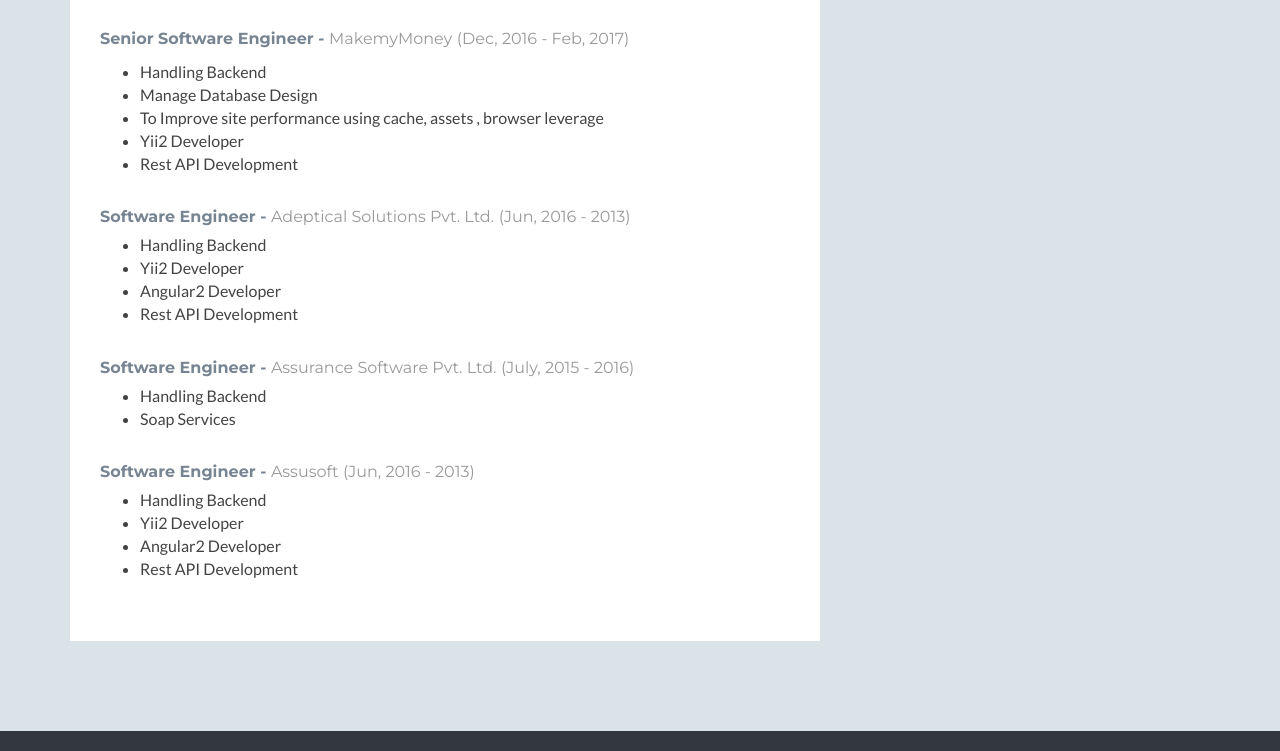
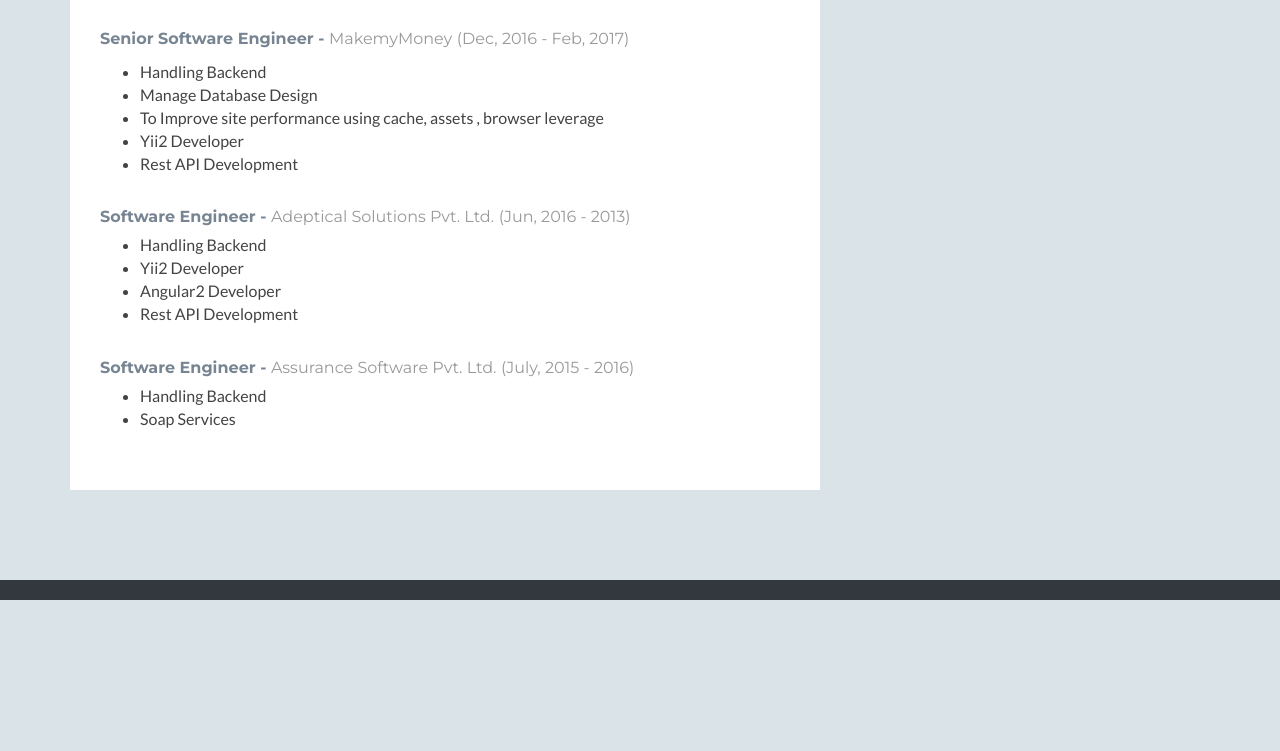
Before and after one commit to doublehrajput/doublehrajput.github.io, a plain HTML site: page index.html in a window 1280 px wide. Shown: the part 3128-3879 px from the top of the page. After the commit the page ends 3728 px from the top, so only its background shows below. Drawn offline with nearby package versions, Linux system fonts and the light colour scheme; some icons are missing.

```diff
--- a/index.html
+++ b/index.html
@@ -258,17 +258,6 @@
                             </p>
                         </div><!--//item-->
 
-                        <div class="item">
-                            <h3 class="title">Software Engineer - <span class="place"><a href="#">Assusoft</a></span> <span class="year">(Jun, 2016 - 2013)</span></h3>
-                            <ul>
-                                <li>Handling Backend</li>
-                                <li>Yii2 Developer</li>
-                                <li>Angular2 Developer</li>
-                                <li>Rest API Development</li>
-                            </ul>
-                            </p>
-                        </div><!--//item-->
-
                     </div><!--//content-->
                 </div><!--//section-inner-->
             </section><!--//section-->
```
